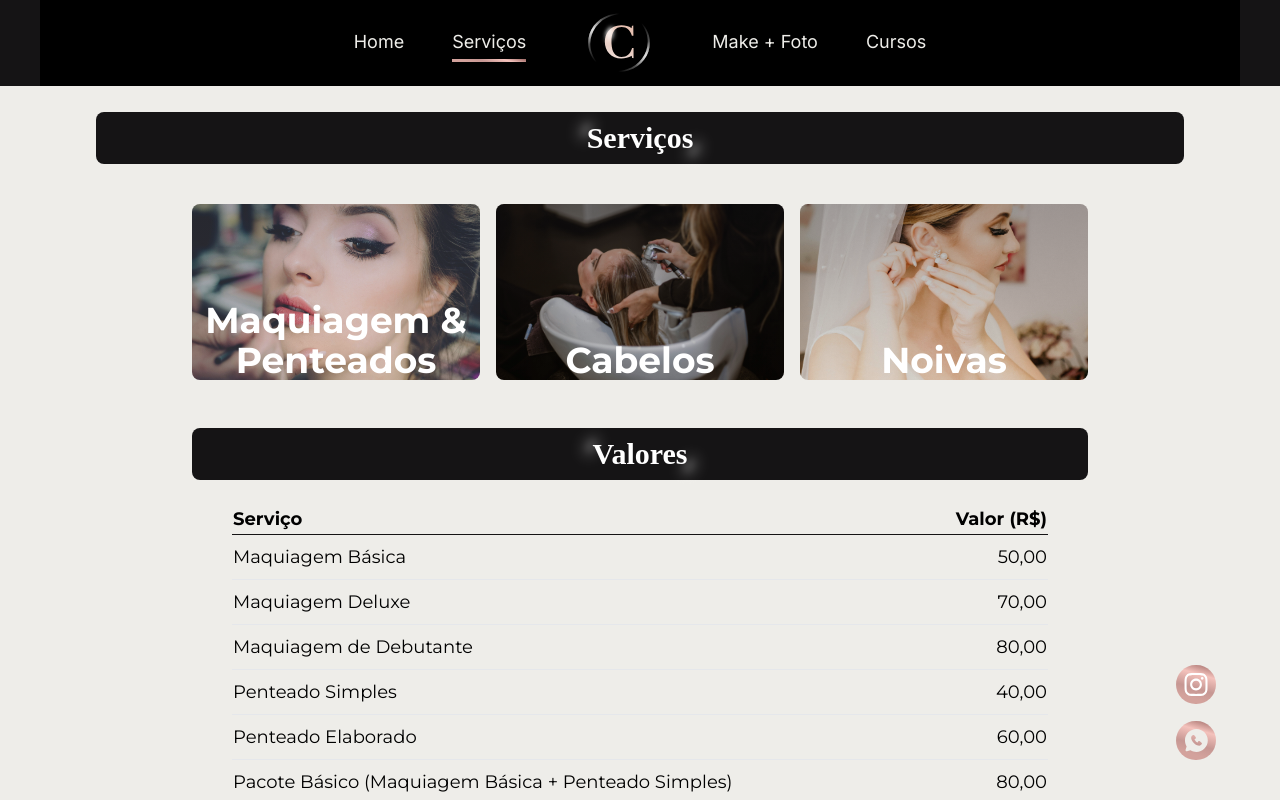
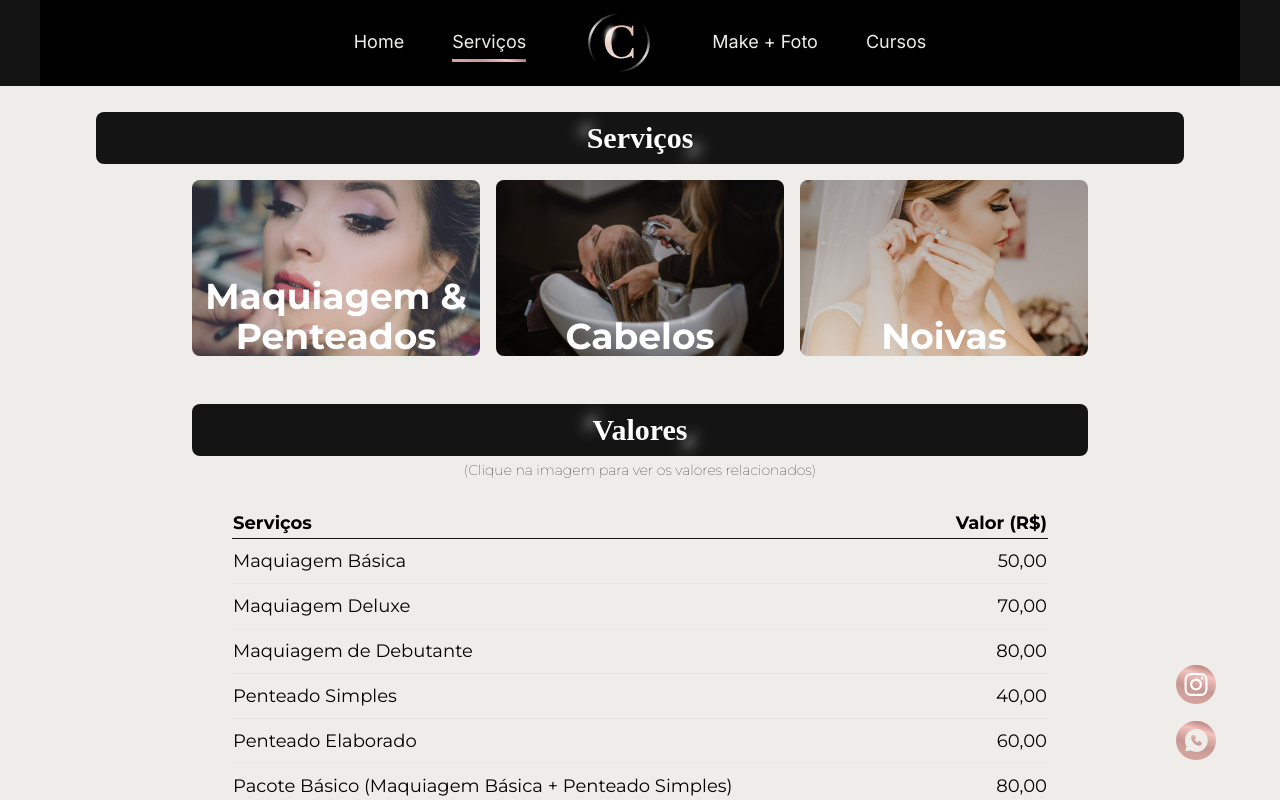
Before and after one commit to carolineconte/studioCamilaConde, a Next.js app: page /servicos in a window 1280 px wide. Shown: the top 800 px of the page. Built offline with nearby package versions, Linux system fonts and the light colour scheme.

Commit message:
alteracoes mobile

```diff
--- a/src/app/globals.css
+++ b/src/app/globals.css
@@ -65,7 +65,7 @@
 
 main {
   font-family: "Montserrat", sans-serif;
-  padding: 1.5rem;
+  padding: .5rem;
 }
 
 .pacotes p:first-child,
--- a/src/app/servicos/page.tsx
+++ b/src/app/servicos/page.tsx
@@ -15,11 +15,6 @@ export default function Servicos() {
 
       <SectionTitle sectionTitle='Serviços' />
 
-      <p className="p-3 text-pretty text-center font-['Tenor_Sans'] text-lg leading-5 mx-auto
-      lg:text-xl lg:px-10">
-
-      </p>
-
       <ServicosGallery />
 
       <Cta
--- a/src/components/Card.tsx
+++ b/src/components/Card.tsx
@@ -1,13 +1,15 @@
 import Image from "next/image"
+import Link from "next/link";
 
 interface Card {
   imageUrl: string;
   alt: string;
   titleCard: string;
   textBody: string;
+  href: string;
 }
 
-function Card({ imageUrl, alt, titleCard, textBody }: Card) {
+function Card({ imageUrl, alt, titleCard, textBody,href }: Card) {
   return (
     <div className="flex h-[25vh] p-2 border-2 border-primaryBlack rounded gap-2 bg-primaryWhite/20
     md:flex-col md:size-full md:items-center md:px-1">
@@ -20,7 +22,7 @@ function Card({ imageUrl, alt, titleCard, textBody }: Card) {
       <div className="max-[376px]:justify-between max-[376px]:pt-0 flex flex-col gap-2 justify-around pt-3 md:grow md:pt-1">
         <h2 className="max-[376px]:text-2xl text-center font-semibold text-3xl font-['Abhaya_Libre'] md:text-xl">{titleCard}</h2>
         <p className="text-center text-[1rem] leading-4	font-['Tenor_Sans'] md:mt-0 md:py-2">{textBody}</p>
-        <button className="text-[1em] font-semibold shadow border-2 border-primaryBlack text-primaryBlack drop-shadow-lg rounded-md px-4 py-1 mt-2 mx-auto block md:mt-auto cursor-pointer hover:bg-primaryBlack hover:text-white">Saiba mais</button>
+        <Link href={href} className="text-[1em] font-semibold shadow border-2 border-primaryBlack text-primaryBlack drop-shadow-lg rounded-md px-4 py-1 mt-2 mx-auto block md:mt-auto cursor-pointer hover:bg-primaryBlack hover:text-white">Saiba mais</Link>
       </div>
     </div>
   )
--- a/src/components/CardServicos.tsx
+++ b/src/components/CardServicos.tsx
@@ -1,4 +1,5 @@
 import Image from "next/image";
+import Link from "next/link";
 
 
 type Servico = {
@@ -17,12 +18,12 @@ interface CardServicosProps {
 
 function CardServicos({ setExibir, src, setar,text }: CardServicosProps) {
   return (
-    <div className="group relative flex flex-col overflow-hidden rounded-lg px-4 pb-4 pt-40 flex-grow cursor-pointer"
+    <Link href='#valores' className="group relative flex flex-col overflow-hidden rounded-lg px-4 pb-4 pt-40 flex-grow cursor-pointer"
       onClick={() => setExibir(setar)}>
       <Image loading="lazy" width={150} height={100} quality={95} src={src} alt="" className="absolute inset-0 h-full w-full object-cover object-center group-hover:scale-105 transition-transform duration-500 ease-in-out" />
       <div className="absolute inset-0 bg-gradient-to-b from-gray-900/25 to-gray-900/5"></div>
       <h3 className="z-10 text-2xl font-bold text-white absolute bottom-0 left-0 right-0 text-center xs:text-xl md:text-4xl transform">{text}</h3>
-    </div>
+    </Link>
   )
 }
 
--- a/src/components/layout/Carrossel.tsx
+++ b/src/components/layout/Carrossel.tsx
@@ -16,17 +16,20 @@ function Carrossel() {
         <CarouselContent>
           <CarouselItem className=" md:basis-1/3 lg:basis-1/3">
             <Card imageUrl={'/1.jpg'} alt={'Foto de uma modelo de maquiagem'} titleCard={'Beleza'}
-            textBody={'Atendendimento personalizado com foco em realçar sua beleza natural.'} />
+            textBody={'Atendendimento personalizado com foco em realçar sua beleza natural.'}
+            href='/servicos'/>
           </CarouselItem>
 
           <CarouselItem className="md:basis-1/3 lg:basis-1/3">
           <Card imageUrl={'/2.jpg'} alt={'Foto de uma Camila maquiando uma noiva'} titleCard={'Cursos'}
-          textBody={'Aprenda a realçar sua beleza ou inicie na profissao de maquiador.'} />
+          textBody={'Aprenda a realçar sua beleza ou inicie na profissao de maquiador.'}
+          href='/cursos'/>
           </CarouselItem>
 
           <CarouselItem className="md:basis-1/3 lg:basis-1/3">
           <Card imageUrl={'/5.jpg'} alt={'Foto cliente'} titleCard={'Make + Foto'}
-          textBody={'Ensaio fotográfico sob medida para diversas finalidades.'} />
+          textBody={'Ensaio fotográfico sob medida para diversas finalidades.'}
+          href='/makeefoto'/>
           </CarouselItem>
         </CarouselContent>
 
--- a/src/components/layout/Contact.tsx
+++ b/src/components/layout/Contact.tsx
@@ -14,9 +14,9 @@ function Contact() {
       <p className="font-bold mt-6">Horário:</p>
       <p>Segunda a Sábado - 8h às 19h</p>
       <div className="flex gap-2 my-6 w-full justify-center">
-        <a className="linkFooter" href=""><FaTiktok /></a>
-        <a className="linkFooter" href=""><FaInstagram /></a>
-        <a className="linkFooter" href=""><IoLogoWhatsapp /></a>
+        <a className="linkFooter" target="_blank" href={'https://www.tiktok.com/@studiocamilaconde?_t=8m807W6Dfm9&_r=1'}><FaTiktok /></a>
+        <a className="linkFooter" target="_blank" href={'https://www.instagram.com/studiocamilaconde/'}><FaInstagram /></a>
+        <a className="linkFooter" target="_blank" href={'https://api.whatsapp.com/send/?phone=5567991697056&text&type=phone_number&app_absent=0'}><IoLogoWhatsapp /></a>
       </div>
     </address>
   )
--- a/src/components/layout/ServicosGallery.tsx
+++ b/src/components/layout/ServicosGallery.tsx
@@ -78,22 +78,22 @@ function ServicosGallery() {
   const servicosNoiva = [
     {
       title: 'Noiva Básica',
-      servicos: ['Maquiagem blindada', 'Penteado', 'Auxílio para Vestir o Vestido de Noiva e Acessórios', 'Robe para usar no local'],
+      servicos: ['Maquiagem blindada', 'Penteado', 'Auxílio para Vestir', 'Robe para usar no local'],
       price: '50,00'
     },
     {
       title: 'Noiva Clássica',
-      servicos: ['Maquiagem blindada', 'Penteado', 'Design de sobrancelha', 'Auxílio para Vestir o Vestido de Noiva e Acessórios', 'Robe para usar no local'],
+      servicos: ['Maquiagem blindada', 'Penteado', 'Design de sobrancelha', 'Auxílio para Vestir', 'Robe para usar no local'],
       price: '60,00'
     },
     {
       title: 'Noiva Completa',
-      servicos: ['Maquiagem blindada', 'Penteado', 'Teste de maquiagem e penteado', 'Auxílio para Vestir o Vestido de Noiva e Acessórios', 'Robe para usar no local'],
+      servicos: ['Maquiagem blindada', 'Penteado', 'Teste de maquiagem e penteado', 'Auxílio para Vestir', 'Robe para usar no local'],
       price: '70,00'
     },
     {
       title: 'Noiva Premium',
-      servicos: ['Maquiagem blindada', 'Penteado', 'Teste de maquiagem e penteado', 'Design de sobrancelha', 'Auxílio para Vestir o Vestido de Noiva e Acessórios', 'Fotos no local'],
+      servicos: ['Maquiagem blindada', 'Penteado', 'Teste de maquiagem e penteado', 'Design de sobrancelha', 'Auxílio para Vestir', 'Fotos no local'],
       price: '80,00'
     }
   ];
@@ -104,19 +104,18 @@ function ServicosGallery() {
     <div className="py-4 px-2 mx-auto max-w-screen-xl sm:py-4 lg:px-24">
 
       <div className="grid grid-cols-1 sm:grid-cols-2 md:grid-cols-3 gap-4 h-full">
-
-        <CardServicos setExibir={setExibir} src={'/maquiagem.jpg'} setar={servicosNoiva} text={'Maquiagem & Penteados'} />
+        <CardServicos setExibir={setExibir} src={'/maquiagem.jpg'} setar={servicosMaquiagemPenteado} text={'Maquiagem & Penteados'} />
         <CardServicos setExibir={setExibir} src={'/cabelos.jpg'} setar={servicosCabelos} text={'Cabelos'} />
         <CardServicos setExibir={setExibir} src={'/noiva.jpg'} setar={servicosNoiva} text={'Noivas'} />
-
       </div>
 
-      <div className="w-full mt-12">
-        <SectionTitle sectionTitle='Valores' />
-        <div className="py-6 px-10 text-lg">
+      <div id="valores" className="w-full mt-12">
+        <SectionTitle sectionTitle="Valores" />
+        <h2 className="text-sm font-thin block text-center my-1">(Clique na imagem para ver os valores relacionados)</h2>
+        <div className="py-6 md:px-10 px-2 text-lg">
           {exibir.some(item => item.title === 'Noiva Básica') ? (
             // Se exibir contém pacotes de serviços de noiva
-            <div className="md:grid md:grid-cols-2 gap-2">
+            <div className="grid grid-cols-1 md:grid-cols-2 gap-2">
               {
                 servicosNoiva.map((pacote, index) => (
                   <div key={pacote.title} className="border border-primaryBlack rounded-lg p-4 w-full flex flex-col">
@@ -126,7 +125,7 @@ function ServicosGallery() {
                         <li key={servico} className="flex items-center"><TiHeart className="text-rose" />{servico}</li>
                       ))}
                     </ul>
-                    <p className="w-1/3 rounded text-lg mx-auto px-4 py-1 mt-auto font-bold bg-primaryBlack text-primaryWhite text-center">R$ {pacote.price}</p>
+                    <p className="w-1/2 rounded text-lg mx-auto px-4 py-1 mt-auto font-bold bg-primaryBlack text-primaryWhite text-center">R$ {pacote.price}</p>
                   </div>
                 ))
               }
@@ -135,7 +134,7 @@ function ServicosGallery() {
             <table className="w-full">
               <thead className="border-b border-primaryBlack text-left">
                 <tr>
-                  <th>Serviço</th>
+                  <th>Serviços</th>
                   <th className="w-[25%] text-right">Valor (R$)</th>
                 </tr>
               </thead>
```
Also changed, not shown: src/components/InstaBtn.jsx (+3 -3 lines), src/components/WhatsBtn.jsx (+3 -2 lines), src/components/layout/Cta.tsx (+1 -1 lines), src/components/layout/Navbar.tsx (+2 -2 lines), src/components/layout/Gallery.tsx (renamed from src/components/layout/Gallery.tsx.tsx).
